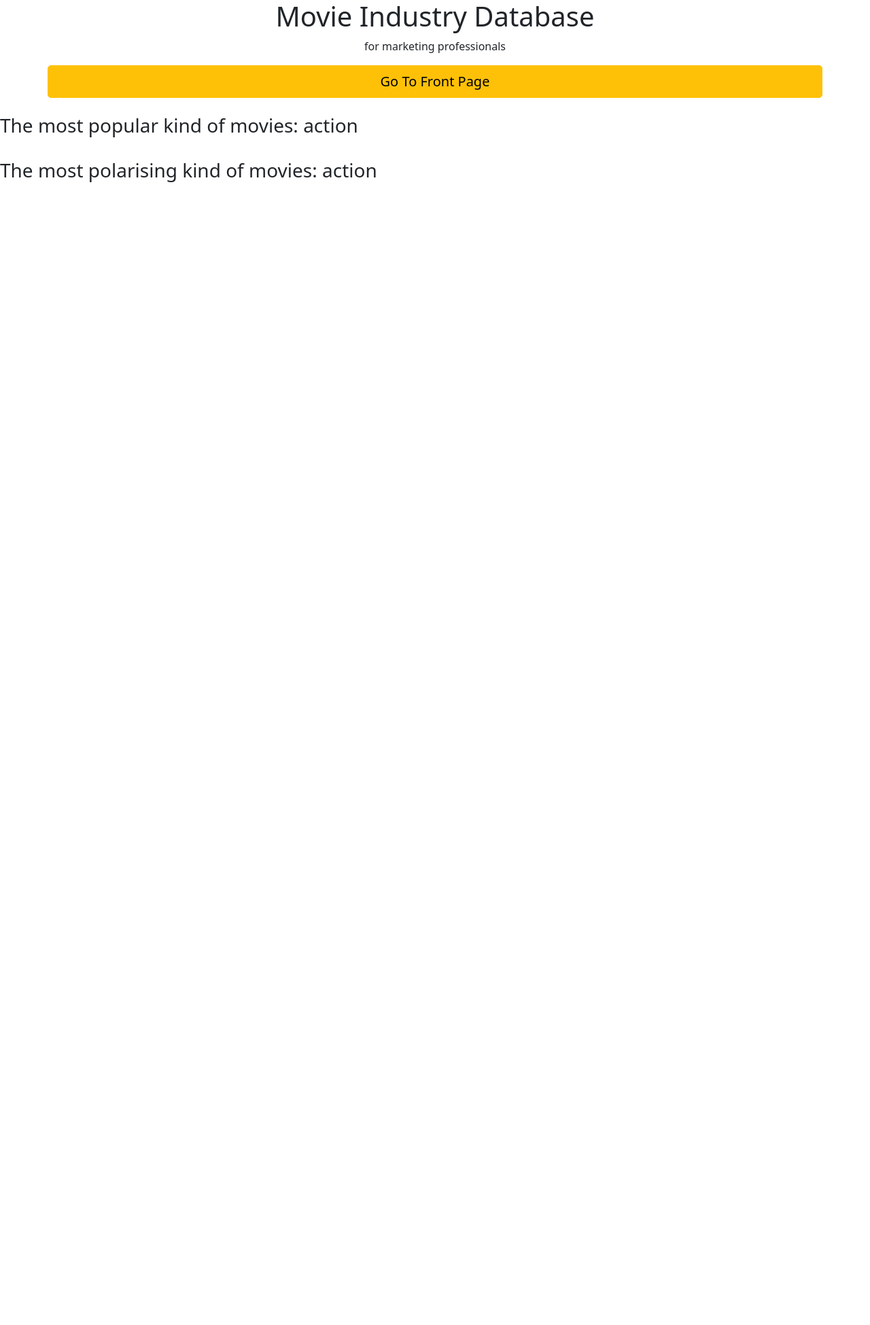
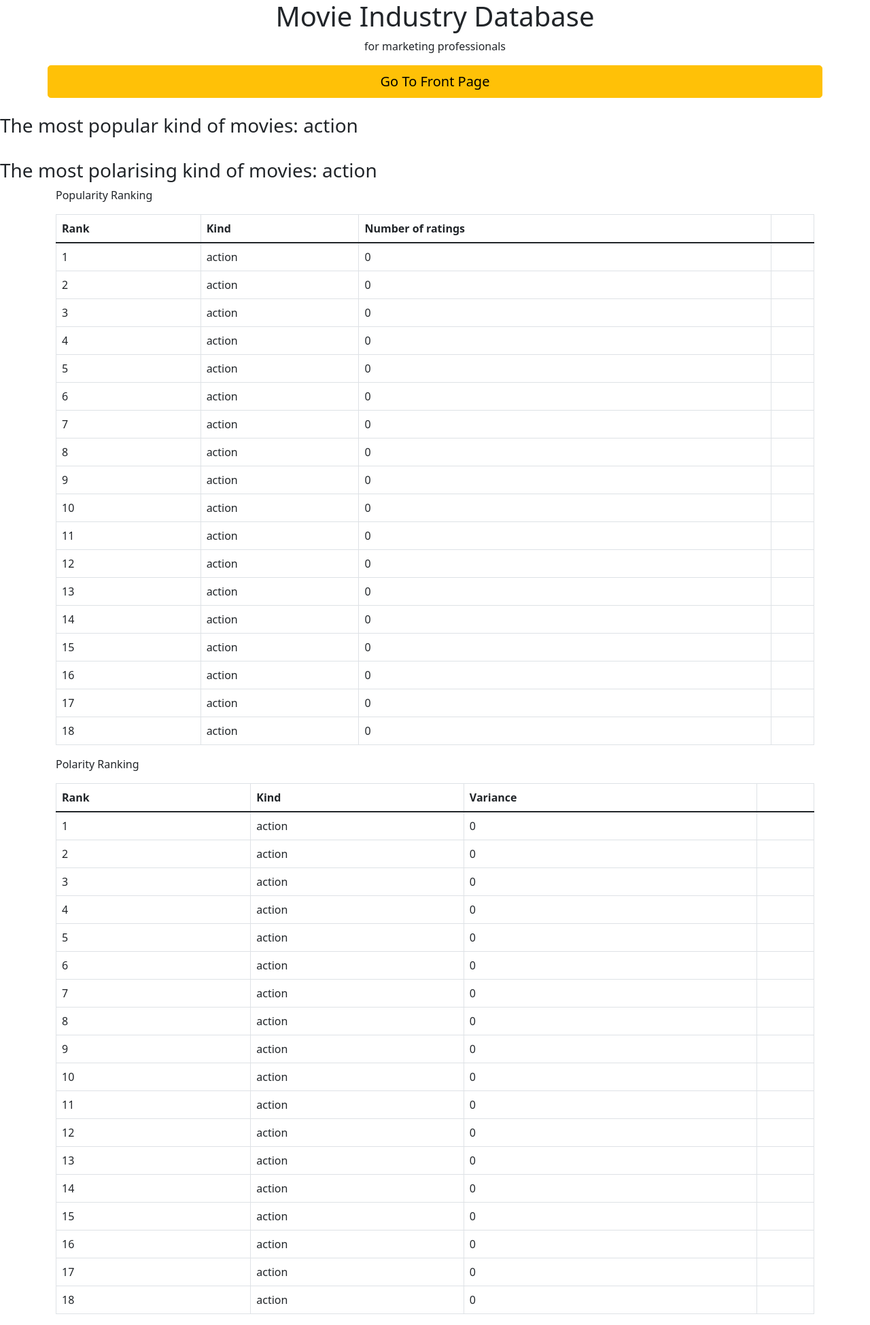
Before and after one commit to GabeWM/COMP0022-Database, a PHP site: page /case3.php in a window 1280 px wide. Shown: the whole page at 68% size. Before the commit the page ends 268 px from the top, so only its background shows below. Run offline with PHP 8.4, Linux system fonts and the light colour scheme; data that the repository does not hold is empty.

Commit message:
case3 ranking table

```diff
--- a/coursework/php/src/case3.php
+++ b/coursework/php/src/case3.php
@@ -290,5 +290,27 @@
         //print(array_sum($genre_counts));
         echo "<h3>The most popular kind of movies: ".$genres[key($genre_counts)]."</h3><br />";
         echo "<h3>The most polarising kind of movies: ".$genres[key($genre_variances)] . "</h3>";
-        #print_r($genre_variances);
+
+        $rank = 1;
+        echo '<div class="container">';
+        echo "<p>Popularity Ranking ";
+        echo '<table class="table table-center table-bordered" border="1">';
+        echo '<thead> <tr> <th scope="col">Rank</th> <th scope="col">Kind</th> <th scope="col">Number of ratings</th> </tr> </thead> <tbody>';
+        foreach ($genre_counts as $v) {
+            echo '<tr> <td>' . $rank.'</td><td>' . $genres[array_keys($genre_counts,$v)[0]]. '</td><td>' . $v. '</td><td>';
+            $rank = $rank + 1;
+        }
+        echo '</tbody> </table>';
+        echo '</div>';
+
+        $rank = 1;
+        echo '<div class="container">';
+        echo "<p>Polarity Ranking ";
+        echo '<table class="table table-center table-bordered" border="1">';
+        echo '<thead> <tr> <th scope="col">Rank</th> <th scope="col">Kind</th> <th scope="col">Variance</th> </tr> </thead> <tbody>';
+        foreach ($genre_variances as $v) {
+            echo '<tr> <td>' . $rank.'</td><td>' . $genres[array_keys($genre_variances,$v)[0]]. '</td><td>' . $v. '</td><td>';
+            $rank = $rank + 1;
+        }
+
     ?>
```
